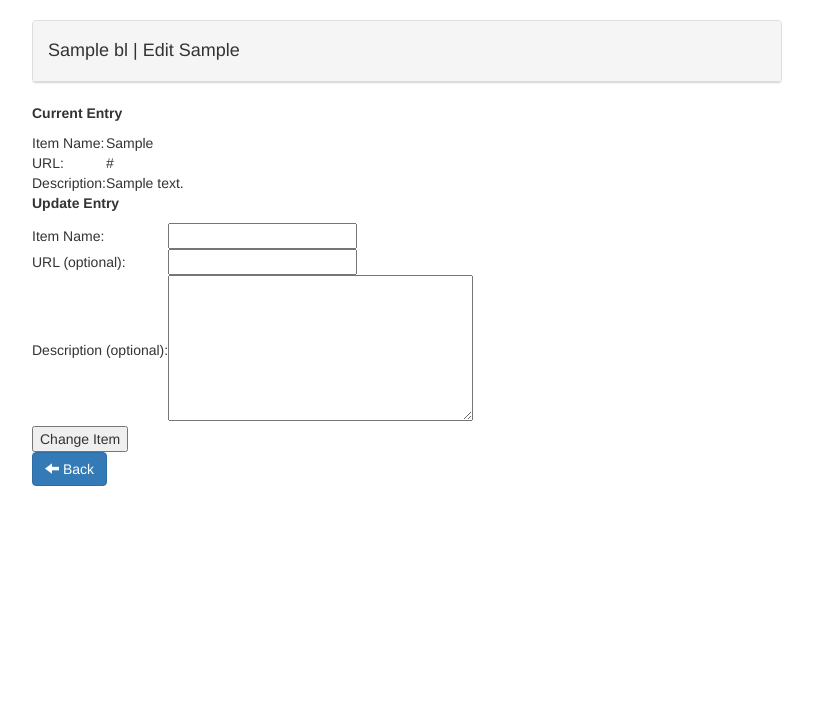
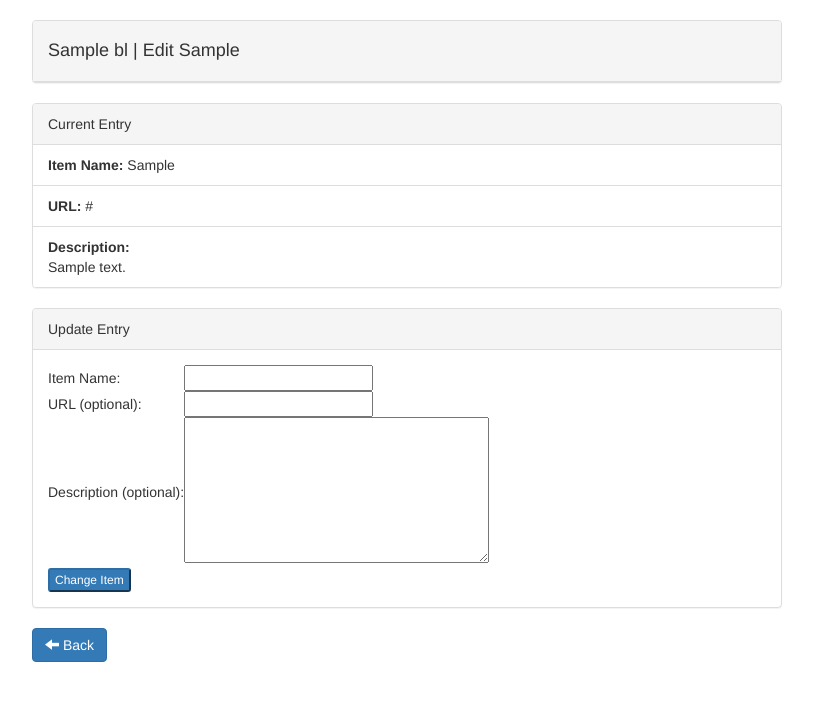
Before and after one commit to jolo0213/bucketlist, a Django app: page /blist/1/1/details/edit/ in a window 1280 px wide. Shown: the part 52-753 px from the top of the page, without its empty margins (233-1046 px from the left). Run offline with Django 3.2, Linux system fonts and the light colour scheme; a user stored in the database is signed in; tables that the repository leaves empty hold one stand-in row (values such as "Sample post"); some libraries are stand-ins or nearby versions.

Commit message:
Styled Details and Edit Details pages

```diff
--- a/blist/templates/blist/edit.html
+++ b/blist/templates/blist/edit.html
@@ -10,24 +10,18 @@
 
 {% if error_message %}<p><strong>{{ error_message }}</strong></p>{% endif %}
 
-<p><b>Current Entry</b></p>
-<table>
-<tr>
-	<td>Item Name: </td>
-	<td>{{ item.item_value }}</td>
-</tr>
-<tr>
-	<td>URL: </td>
-	<td>{{ item.item_url }}</td>
-</tr>
-<tr>
-	<td>Description: </td>
-	<td>{{ item.item_desc }}</td>
-</tr>
-</table>
+<div class='panel panel-default'>
+	<div class='panel-heading'>Current Entry</div>
+	<ul class='list-group'>
+		<li class='list-group-item'><b>Item Name:</b> {{ item.item_value }}</li>
+		<li class='list-group-item'><b>URL: </b>{{ item.item_url }}</li>
+		<li class='list-group-item'><b>Description: </b><br>{{ item.item_desc }}</li>
+	</ul>
+</div>
 
-<p><b>Update Entry</b></p>
-
+<div class='panel panel-default'>
+	<div class='panel-heading'>Update Entry</div>
+	<div class='panel-body'>
 		<form action="." method="post" id='edit-item-form'>
 		{% csrf_token %}
 			<table class="form-table">
@@ -44,8 +38,10 @@
 			    	<td>{{ form.item_desc }}</td>
 				</tr>
 			</table>
-	<tr><td><input type="submit" value="Change Item" /></td></tr>
+			<button type="button submit" class="btn-xs btn-primary">Change Item</button>
 		</form>
+	</div>
+</div>
 
 <a href="{% url 'blist:details' item.bucket.pk item.pk %}">
 	<button type="button" class="btn btn-primary">
--- a/blist/views.py
+++ b/blist/views.py
@@ -84,11 +84,11 @@ def edit_details(request, bucket_id, item_id):
 			edit_item = Item.objects.get(pk=item_id)
 			form = ItemForm(request.POST,instance=edit_item)
 			form.save()
-			return HttpResponseRedirect(reverse('blist:details', args=[edit_item.pk]))
+			return HttpResponseRedirect(reverse('blist:details', args=[bucket_id, edit_item.pk]))
 		else:
 			edit_item = Item.objects.get(pk=item_id)
 			form = ItemForm(instance=edit_item)
-			return HttpResponseRedirect(reverse('blist:details', args=[edit_item.pk]))
+			return HttpResponseRedirect(reverse('blist:details', args=[bucket_id, edit_item.pk]))
 	else:
 		form = ItemForm()
 	return render(request,'blist/edit.html', {'item':item,'form':form})
```
Also changed, not shown: blist/templates/blist/details.html (+18 -20 lines). Lines whose indentation alone changed are shown as unchanged.
